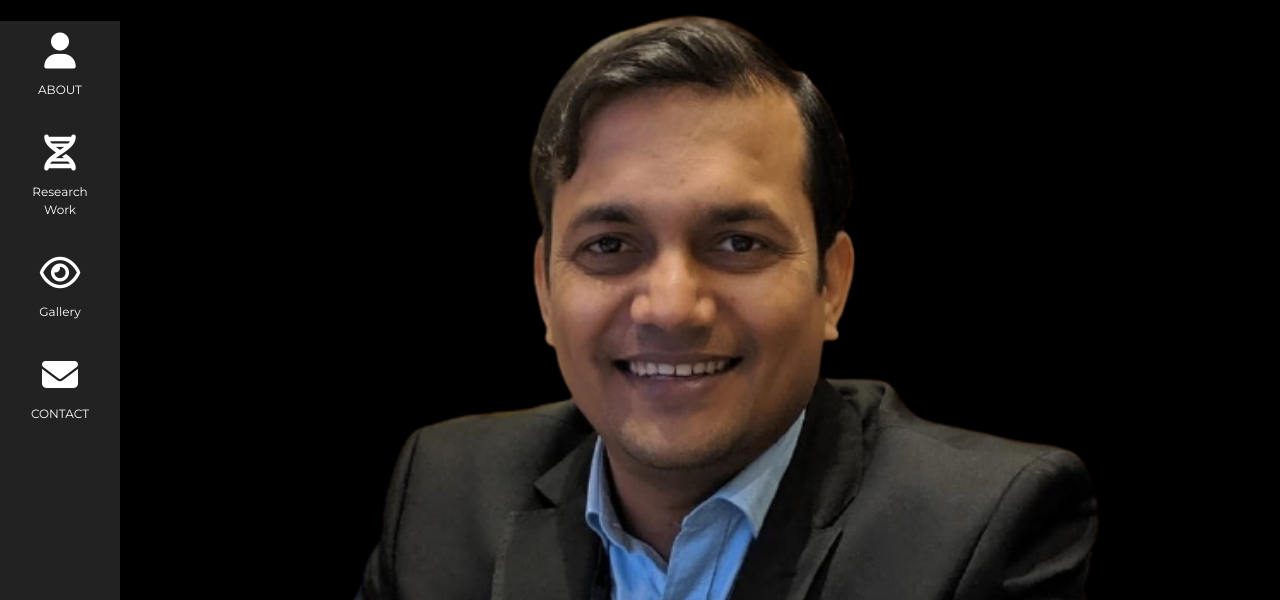
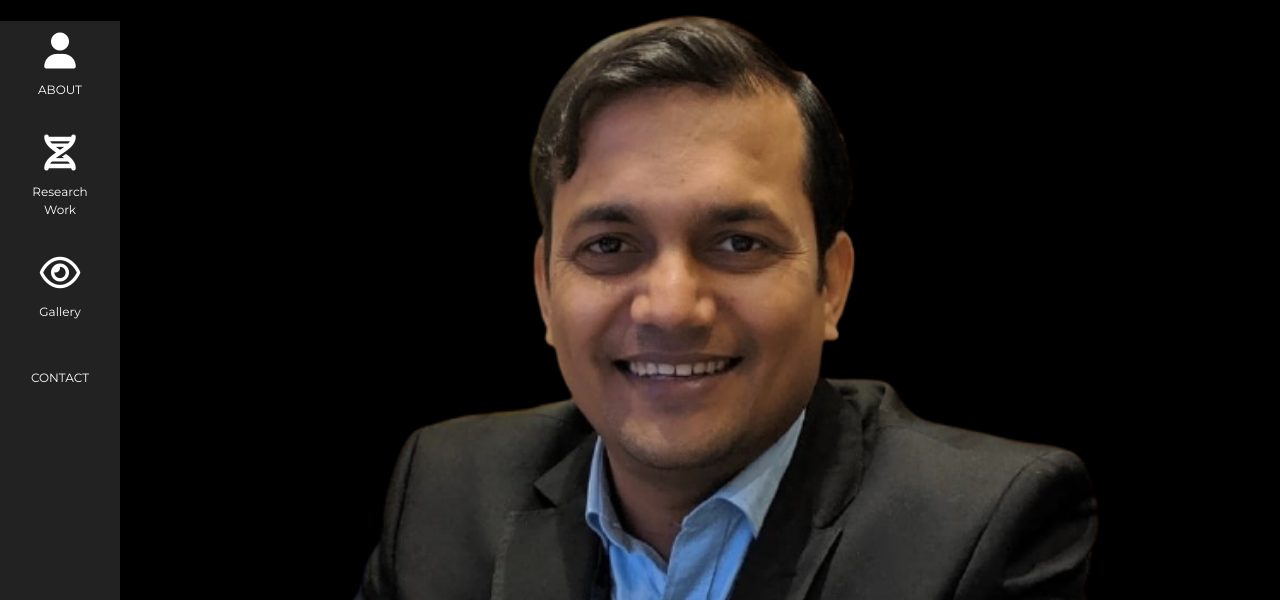
Before and after one commit to chitresharma/chitresharma.github.io, a plain HTML site: page index.html in a window 1280 px wide. Shown: the part 200-800 px from the top of the page. Drawn offline with nearby package versions, Linux system fonts and the light colour scheme.

Commit message:
removed contact logo

```diff
--- a/index.html
+++ b/index.html
@@ -43,7 +43,7 @@
     <p>Gallery</p>
   </a>
   <a href="#contact" class="w3-bar-item w3-button w3-padding-large w3-hover-black">
-    <i class="fa fa-envelope w3-xxlarge"></i>
+    <!-- <i class="fa fa-envelope w3-xxlarge"></i> -->
     <p>CONTACT</p>
   </a>
 </nav>
```
